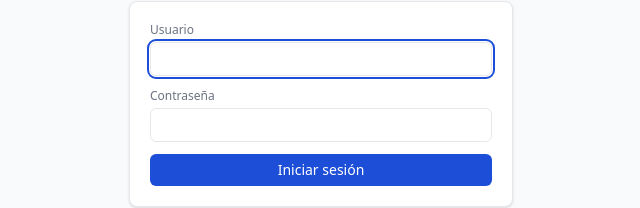
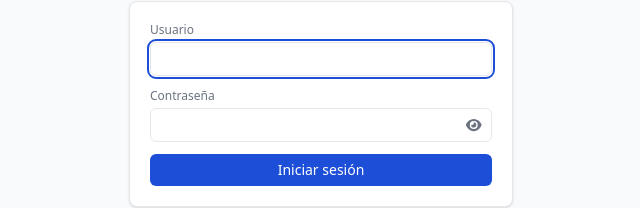
Before and after one commit to chriss-devs/auto-master-erp, a Next.js app in the folder apps/web/: page /login in a window 1280 px wide. Shown: the part 366-574 px from the top of the page, without its empty margins (319-959 px from the left). Built offline with nearby package versions, Linux system fonts and the light colour scheme.

Commit message:
feat(login): mostrar/ocultar contraseña con ícono FontAwesome

```diff
--- a/apps/web/src/app/login/page.tsx
+++ b/apps/web/src/app/login/page.tsx
@@ -2,6 +2,8 @@
 
 import { useRouter } from "next/navigation";
 import { useState } from "react";
+import { FontAwesomeIcon } from "@fortawesome/react-fontawesome";
+import { faEye, faEyeSlash } from "@fortawesome/free-solid-svg-icons";
 import { api, ApiError } from "@/lib/api";
 import { Button, Campo, Input } from "@/components/ui";
 
@@ -9,6 +11,7 @@ export default function LoginPage() {
   const router = useRouter();
   const [usuario, setUsuario] = useState("");
   const [password, setPassword] = useState("");
+  const [mostrarPassword, setMostrarPassword] = useState(false);
   const [error, setError] = useState<string | null>(null);
   const [cargando, setCargando] = useState(false);
 
@@ -42,7 +45,25 @@ export default function LoginPage() {
             <Input autoFocus autoComplete="username" value={usuario} onChange={(e) => setUsuario(e.target.value)} required />
           </Campo>
           <Campo etiqueta="Contraseña">
-            <Input type="password" autoComplete="current-password" value={password} onChange={(e) => setPassword(e.target.value)} required />
+            <div className="relative">
+              <Input
+                type={mostrarPassword ? "text" : "password"}
+                autoComplete="current-password"
+                value={password}
+                onChange={(e) => setPassword(e.target.value)}
+                required
+                className="pr-9"
+              />
+              <button
+                type="button"
+                onClick={() => setMostrarPassword((v) => !v)}
+                className="absolute inset-y-0 right-0 flex w-9 items-center justify-center text-muted hover:text-ink"
+                tabIndex={-1}
+                aria-label={mostrarPassword ? "Ocultar contraseña" : "Mostrar contraseña"}
+              >
+                <FontAwesomeIcon icon={mostrarPassword ? faEyeSlash : faEye} className="text-sm" />
+              </button>
+            </div>
           </Campo>
           {error && <p className="rounded bg-red-50 px-3 py-2 text-sm text-danger">{error}</p>}
           <Button type="submit" className="w-full" disabled={cargando}>
```
